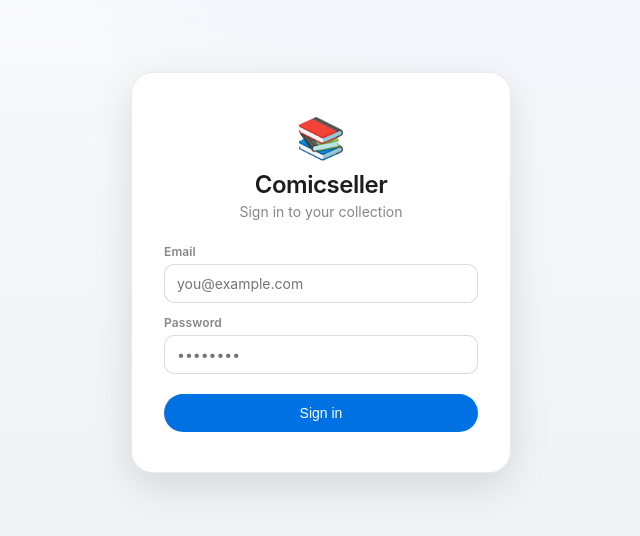
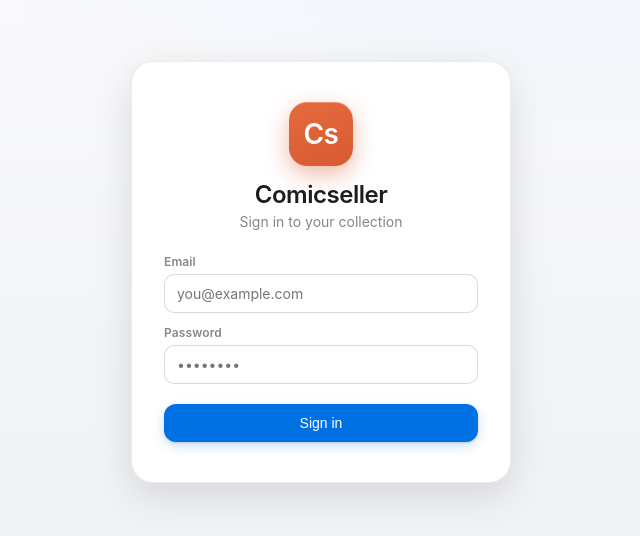
Before and after one commit to maxxer79/comicseller, a React (Vite) app in the folder frontend/: page / in a window 1280 px wide. Shown: the part 128-664 px from the top of the page, without its empty margins (319-959 px from the left). Built offline with nearby package versions, Linux system fonts and the light colour scheme; no server answers.

Commit message:
Comicseller v0.4.8 — Apple-style polish, coral Cs monogram, refined buttons

```diff
--- a/frontend/package.json
+++ b/frontend/package.json
@@ -1,6 +1,6 @@
 {
   "name": "comicseller-frontend",
-  "version": "0.4.7",
+  "version": "0.4.8",
   "private": true,
   "type": "module",
   "scripts": {
--- a/frontend/src/App.tsx
+++ b/frontend/src/App.tsx
@@ -48,7 +48,8 @@ function Header({ version }: { version?: VersionInfo }) {
   return (
     <header className="app-header">
       <Link className="brand-link" to="/" onClick={() => setMenuOpen(false)}>
-        <span className="brand">📚 Comicseller</span>
+        <span className="brand-badge" aria-hidden="true">Cs</span>
+        <span className="brand">Comicseller</span>
       </Link>
       <button
         className="nav-toggle"
--- a/frontend/src/pages/Login.tsx
+++ b/frontend/src/pages/Login.tsx
@@ -24,7 +24,7 @@ export function Login() {
   return (
     <div className="login-wrap">
       <form className="login-card" onSubmit={submit}>
-        <div className="logo">📚</div>
+        <div className="brand-badge brand-badge-lg" aria-hidden="true">Cs</div>
         <h1>Comicseller</h1>
         <p className="sub">Sign in to your collection</p>
 
--- a/frontend/src/styles.css
+++ b/frontend/src/styles.css
@@ -15,6 +15,8 @@
   --muted: #86868b;
   --accent: #0071e3;
   --accent-hover: #0077ed;
+  --brand: #d85a30;
+  --brand-hover: #c24e28;
   --good: #34c759;
   --warn: #ff9f0a;
   --bad: #ff3b30;
@@ -68,6 +70,21 @@ h3 { font-size: 17px; font-weight: 600; margin: 0 0 12px; }
   z-index: 50;
 }
 .app-header .brand { font-size: 17px; font-weight: 600; letter-spacing: -0.02em; }
+
+/* Brand app-icon badge (monogram) */
+.brand-badge {
+  display: inline-flex; align-items: center; justify-content: center;
+  width: 30px; height: 30px; border-radius: 9px;
+  background: linear-gradient(160deg, #e56a3f, var(--brand));
+  color: #fff; font-size: 14px; font-weight: 600; letter-spacing: -0.02em;
+  box-shadow: 0 2px 6px rgba(216, 90, 48, 0.40), inset 0 1px 0 rgba(255, 255, 255, 0.25);
+  flex: 0 0 auto;
+}
+.brand-badge-lg {
+  width: 64px; height: 64px; border-radius: 18px;
+  font-size: 28px; margin: 0 auto 14px;
+  box-shadow: 0 8px 22px rgba(216, 90, 48, 0.42), inset 0 1px 0 rgba(255, 255, 255, 0.28);
+}
 .app-header nav { display: flex; gap: 4px; }
 .app-header nav a {
   color: var(--text-2);
@@ -89,8 +106,9 @@ h3 { font-size: 17px; font-weight: 600; margin: 0 0 12px; }
   align-items: center; justify-content: center;
   background: rgba(0, 0, 0, 0.05); color: var(--text);
   border: none; border-radius: 10px; font-size: 18px; line-height: 1; cursor: pointer;
+  box-shadow: none;
 }
-.nav-toggle:hover { background: rgba(0, 0, 0, 0.08); }
+.nav-toggle:hover { background: rgba(0, 0, 0, 0.08); transform: none; box-shadow: none; }
 
 .container { max-width: 1040px; margin: 0 auto; padding: 32px 24px 64px; }
 
@@ -137,27 +155,40 @@ input:focus, select:focus, textarea:focus {
 textarea { min-height: 90px; resize: vertical; }
 
 button {
-  padding: 9px 18px;
+  padding: 10px 18px;
   background: var(--accent);
   color: #fff;
   border: none;
-  border-radius: 980px;
+  border-radius: 12px;
   font-size: 14px;
   font-weight: 500;
   cursor: pointer;
-  transition: background 0.15s, transform 0.05s;
+  box-shadow: 0 1px 2px rgba(0, 0, 0, 0.12), 0 4px 12px rgba(0, 113, 227, 0.22);
+  transition: background 0.15s, transform 0.12s ease, box-shadow 0.15s;
 }
-button:hover { background: var(--accent-hover); }
-button:active { transform: scale(0.98); }
+button:hover {
+  background: var(--accent-hover);
+  transform: translateY(-1px);
+  box-shadow: 0 2px 4px rgba(0, 0, 0, 0.14), 0 8px 18px rgba(0, 113, 227, 0.30);
+}
+button:active { transform: translateY(0) scale(0.985); box-shadow: 0 1px 2px rgba(0, 0, 0, 0.12); }
 button.secondary {
-  background: rgba(0, 0, 0, 0.05);
+  background: var(--surface-solid);
   color: var(--text);
+  border: 1px solid var(--border);
+  box-shadow: 0 1px 2px rgba(0, 0, 0, 0.05), 0 2px 6px rgba(0, 0, 0, 0.06);
 }
-button.secondary:hover { background: rgba(0, 0, 0, 0.08); }
-button.ghost { background: transparent; color: var(--accent); }
-button.danger { background: var(--bad); }
-button:disabled { opacity: 0.4; cursor: not-allowed; }
+button.secondary:hover { background: #fff; transform: translateY(-1px); box-shadow: 0 4px 12px rgba(0, 0, 0, 0.10); }
+button.ghost { background: transparent; color: var(--accent); box-shadow: none; }
+button.ghost:hover { transform: none; box-shadow: none; text-decoration: underline; }
+button.danger { background: var(--bad); box-shadow: 0 1px 2px rgba(0, 0, 0, 0.12), 0 4px 12px rgba(255, 59, 48, 0.24); }
+button.danger:hover { background: #ff5247; }
+button:disabled { opacity: 0.45; cursor: not-allowed; box-shadow: none; transform: none; }
 button + button { margin-left: 8px; }
+/* Toolbar buttons wrapped in <Link> get the same even spacing */
+a:has(> button) + a:has(> button),
+button + a:has(> button),
+a:has(> button) + button { margin-left: 8px; }
 
 /* --- Badges / pills --- */
 .badge {
--- a/frontend/src/theme.css
+++ b/frontend/src/theme.css
@@ -31,8 +31,9 @@
 :root[data-theme="dark"] .app-header { background: rgba(28, 28, 30, 0.72); }
 :root[data-theme="dark"] .app-header nav a:hover { background: rgba(255, 255, 255, 0.08); }
 :root[data-theme="dark"] .app-header nav a.active { background: rgba(255, 255, 255, 0.12); }
-:root[data-theme="dark"] button.secondary { background: rgba(255, 255, 255, 0.1); }
-:root[data-theme="dark"] button.secondary:hover { background: rgba(255, 255, 255, 0.16); }
+:root[data-theme="dark"] button.secondary { background: rgba(255, 255, 255, 0.08); border-color: rgba(255, 255, 255, 0.14); box-shadow: 0 1px 2px rgba(0, 0, 0, 0.4); }
+:root[data-theme="dark"] button.secondary:hover { background: rgba(255, 255, 255, 0.14); box-shadow: 0 4px 12px rgba(0, 0, 0, 0.5); }
+:root[data-theme="dark"] .nav-toggle { background: rgba(255, 255, 255, 0.1); }
 :root[data-theme="dark"] .badge { background: rgba(255, 255, 255, 0.1); }
 :root[data-theme="dark"] .thumb,
 :root[data-theme="dark"] .cover { background: #2c2c2e; }
@@ -49,11 +50,12 @@
   font-size: 15px;
   line-height: 1;
   cursor: pointer;
+  box-shadow: none;
 }
-.theme-toggle:hover { background: rgba(127, 127, 127, 0.12); }
+.theme-toggle:hover { background: rgba(127, 127, 127, 0.12); transform: none; box-shadow: none; }
 
 /* Clickable logo */
-.brand-link { color: inherit; text-decoration: none; display: inline-flex; align-items: center; gap: 6px; }
+.brand-link { color: inherit; text-decoration: none; display: inline-flex; align-items: center; gap: 9px; }
 .brand-link:hover { text-decoration: none; opacity: 0.8; }
 
 /* --- Header search --- */
```
Also changed, not shown: 2 other files (tests, documents, lock files or other folders).
